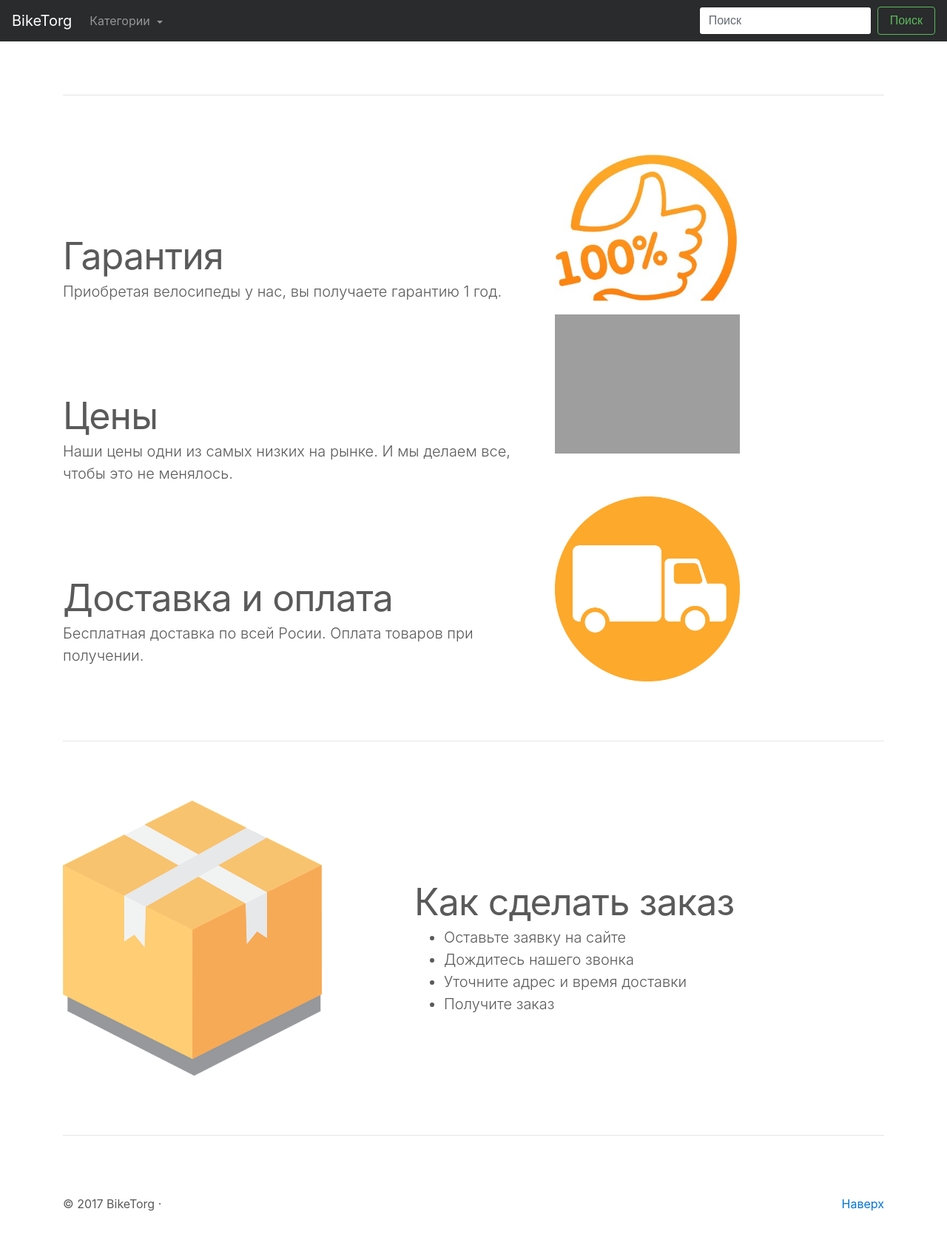
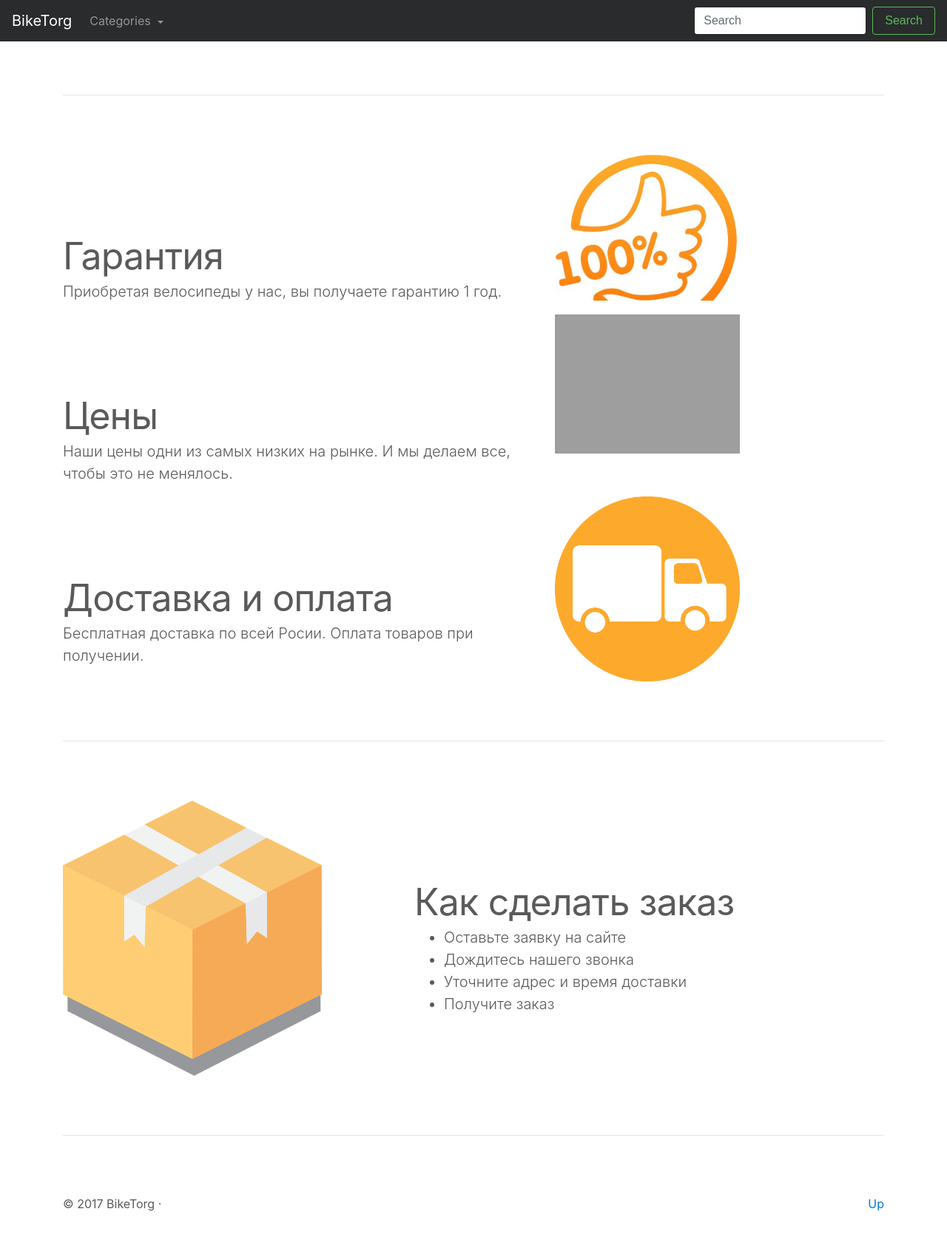
Before and after one commit to z0rr0/single-store, a Django app: page / in a window 1280 px wide. Shown: the whole page at 74% size. Run offline with Django 3.2, Linux system fonts and the light colour scheme; data that the repository does not hold is empty; some libraries are stand-ins or nearby versions; grey boxes are pictures that could not be loaded.

Commit message:
translations

```diff
--- a/store/store/templates/base.html
+++ b/store/store/templates/base.html
@@ -1,3 +1,4 @@
+{% load i18n %}
 <!DOCTYPE html>
 <html lang="ru">
   <head>
@@ -29,7 +30,7 @@
         <ul class="navbar-nav mr-auto">
           <li class="nav-item dropdown">
             <a class="nav-link dropdown-toggle" href="#" id="navbarDropdownMenuLink" data-toggle="dropdown" aria-haspopup="true" aria-expanded="false">
-              Категории
+              {% trans "Categories" %}
             </a>
             <div class="dropdown-menu" aria-labelledby="navbarDropdownMenuLink">
               {% for category in categories %}
@@ -39,8 +40,8 @@
           </li>
         </ul>
         <form class="form-inline mt-2 mt-md-0" action="{% url 'search' %}" method="get">
-          <input class="form-control mr-sm-2" type="text" name="search" placeholder="Поиск", value="{{ search_value }}">
-          <button class="btn btn-outline-success my-2 my-sm-0" type="submit">Поиск</button>
+          <input class="form-control mr-sm-2" type="text" name="search" placeholder="{% trans "Search" %}" value="{{ search_value }}">
+          <button class="btn btn-outline-success my-2 my-sm-0" type="submit">{% trans "Search" %}</button>
         </form>
       </div>
     </nav>
@@ -49,7 +50,7 @@
     <!-- FOOTER -->
     <div class="container">
       <footer>
-        <p class="float-right"><a href="#">Наверх</a></p>
+        <p class="float-right"><a href="#">{% trans "Up" %}</a></p>
         <p>&copy; 2017 BikeTorg &middot;</p>
       </footer>
     </div>
--- a/store/store/templates/products/index.html
+++ b/store/store/templates/products/index.html
@@ -1,4 +1,5 @@
 {% extends 'base.html' %}
+{% load i18n %}
 
 {% block title %}Главная{% endblock %}
 {% block jsblock %}
@@ -29,7 +30,7 @@
                 </a>
                 {{ popular_product.product.short_description }}
               </p>
-              <p><a class="btn btn-lg btn-primary" href="/{{ popular_product.product.id }}" role="button">Подробнее</a></p>
+              <p><a class="btn btn-lg btn-primary" href="/{{ popular_product.product.id }}" role="button">{% trans "Details" %}</a></p>
             </div>
           </div>
         </div>
@@ -37,11 +38,11 @@
     </div>
     <a class="carousel-control-prev" href="#myCarousel" role="button" data-slide="prev">
       <span class="carousel-control-prev-icon" aria-hidden="true"></span>
-      <span class="sr-only">Предыдущий</span>
+      <span class="sr-only">{% trans "Previous" %}</span>
     </a>
     <a class="carousel-control-next" href="#myCarousel" role="button" data-slide="next">
       <span class="carousel-control-next-icon" aria-hidden="true"></span>
-      <span class="sr-only">Следующий</span>
+      <span class="sr-only">{% trans "Next" %}</span>
     </a>
   </div>
   <!-- Marketing messaging and featurettes
@@ -58,7 +59,7 @@
             <img class="img-fluid mx-auto" src="{{ MEDIA_URL }}{{ category.logo }}" alt="{{ category.name }}" width="140" height="140">
             <h2>{{ category.name }}</h2>
             <p>{{ category.description }}</p>
-            <p><a class="btn btn-secondary" href="{% url 'search' %}?category={{ category.id }}" role="button">Подробнее &raquo;</a></p>
+            <p><a class="btn btn-secondary" href="{% url 'search' %}?category={{ category.id }}" role="button">{% trans "Details" %} &raquo;</a></p>
           </div>
         {% endfor %}
       </div>
--- a/store/store/templates/products/info.html
+++ b/store/store/templates/products/info.html
@@ -1,4 +1,5 @@
 {% extends 'base.html' %}
+{% load i18n %}
 
 {% block title %}{{ product.name }}{% endblock %}
 {% block jsblock %}
@@ -52,7 +53,7 @@
                   <small><s>{{ product.price|floatformat:"2" }}</s></small>
                 {% endif %}&nbsp;
                 {{ product.final_price|floatformat:"2" }} &#8381;
-                <a href="/" class="btn btn-info">Заказать звонок</a>
+                <a href="/" class="btn btn-info">{% trans "Request call" %}</a>
               </div>
             </div>
           </div>
@@ -68,7 +69,6 @@
             </div>
           </div>
         </div>
-
       </div>
     </div>
   </div>
```
Also changed, not shown: store/store/templates/products/search.html (+4 -3 lines), store/locale/ru_RU/LC_MESSAGES/django.po.
